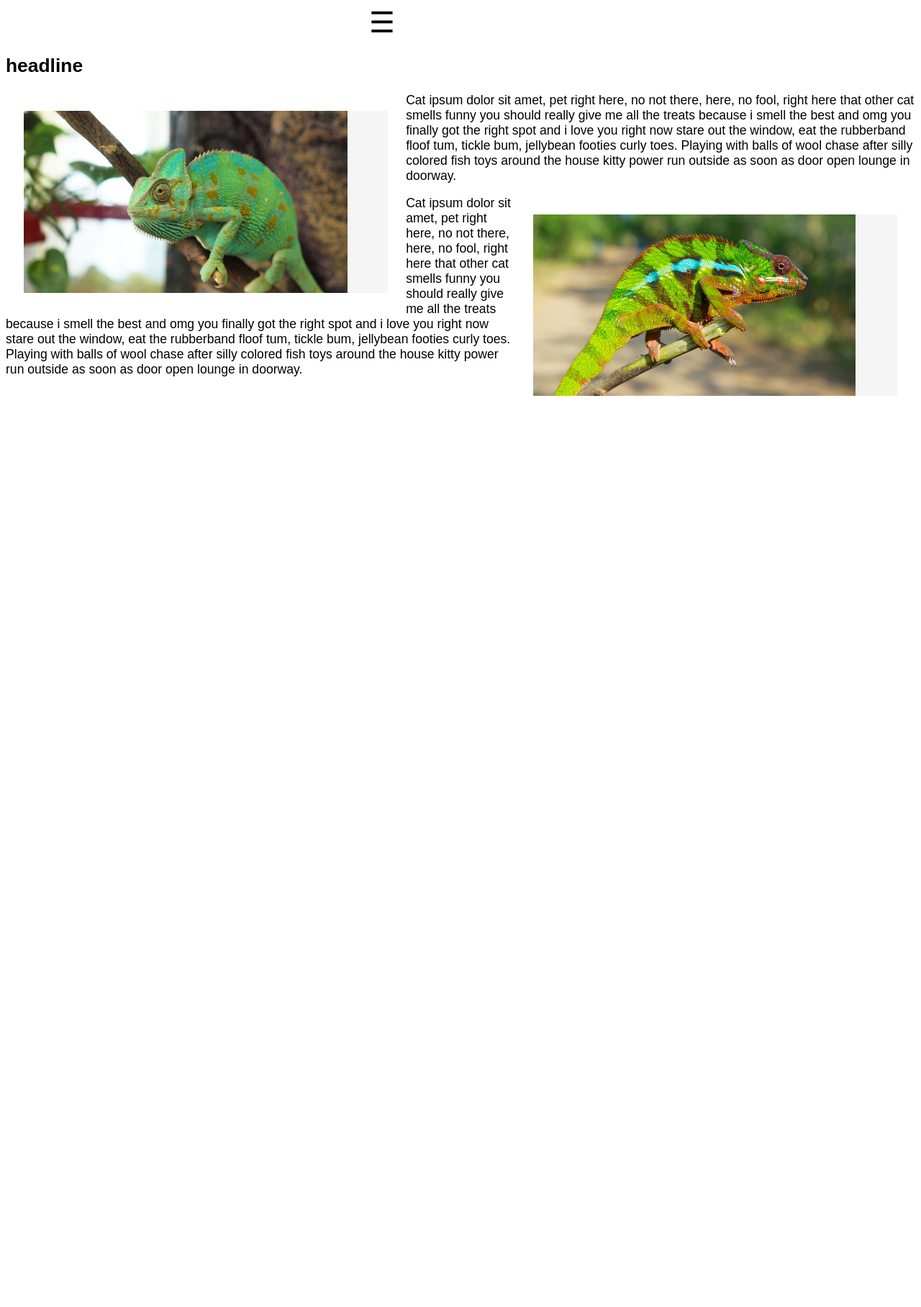
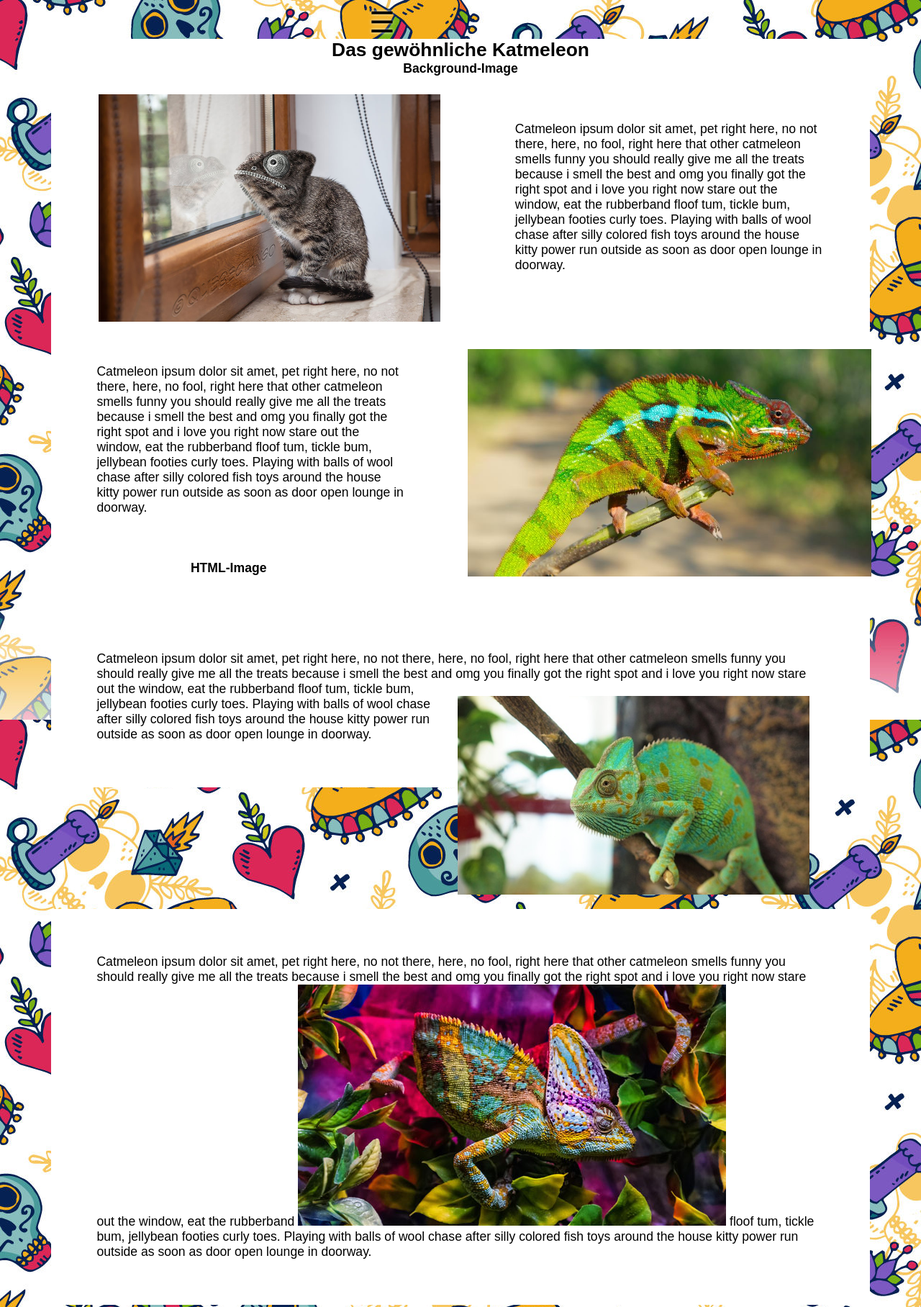
Before and after one commit to raini456/navigation_Indisoft, a plain HTML site: page public_html/index.html in a window 1280 px wide. Shown: the top 1816 px of the page at 72% size. Before the commit the page ends 800 px from the top, so only its background shows below. Drawn offline with Linux system fonts and the light colour scheme.

Commit message:
4th commit 21.09.2018

```diff
--- a/public_html/assets/css/offCanvasResponsive.css
+++ b/public_html/assets/css/offCanvasResponsive.css
@@ -1,3 +1,16 @@
+@media screen and (min-width:450px) {
+    .imgBg{
+        width:50%;
+        padding:0 0 25% 0;
+    }
+    .imgBg:hover{
+        background-color:white;
+    }
+    body{
+        background-image:url('../images/seamless2.jpg');
+    }
+}
+
 @media screen and (min-width:655px) {
     nav #site_nav{
         display: block;
@@ -8,7 +21,24 @@
     #hamburger{
         display:none;
     }
+    body{
+        background-image:url('../images/seamless3.jpg');
+    }
+    .imgHalfsize{
+        width:calc(50% - 1rem);
+       float:right;
+        margin:2% 2%;
+    }
+    .imgContainer figure{
+        width:100%;
+        height:auto;
+        margin:0% 0%;
+    }
+    .imgContainer img{
+        width:130% !important;
+    }
 }
+
 @media screen and (min-width:900px){
 
 }
--- a/public_html/assets/css/offCanvasStyles.css
+++ b/public_html/assets/css/offCanvasStyles.css
@@ -1,10 +1,23 @@
 body{
     font-size:1.1rem;
     font-family:Arial;
+    text-shadow:0 0 5px white;
+    background-image:url('../images/seamless1.jpg');
 }
 a{
     text-decoration:none;
     color:whitesmoke;
+}
+h1,h4, p{
+    text-align: center;
+    background-color:white;
+    width:90%;
+    margin:0 auto;
+}
+p{
+    text-align: left;
+    padding:5%;
+    box-sizing: border-box;
 }
 .clear{
     clear:both;
@@ -39,31 +52,35 @@ nav{
 .js #site_nav li{
     text-align: center;
     width:100%;
+    height:2.3rem;
+    font-size:2rem;
+    padding:2% 2% 10% 2%;
     background: darkslategrey;
     display:inline-block;
     height:2rem;
     border:2px solid lightsteelblue;
     border-radius:5px;
     margin:0 0 2% 0;
+    box-sizing: border-box;
 }
 #site_nav li:hover{
     background-color:lightgray;
 }
 .imgBg{
-    width:40%;
-    padding:0 0 20% 0;
+    width:93%;
+    padding:0 0 57.5% 0;
     cursor:pointer;
-    /*background-size:cover;*/
+    background-position: center;
     background-size:contain;
     background-repeat: no-repeat;
     float:left;
-    margin:2%;
-    background-color:whitesmoke;
+    margin:2% 2% 1% 4%;
     transition: all .3s ease-in-out;
+    box-sizing: border-box;
 }
 
 .imgBg:nth-of-type(1){
-    background-image:url('../images/cham1.jpg');
+    background-image:url('../images/catmeleon1.jpg');
 }
 .imgBg:nth-of-type(2){
     background-image:url('../images/cham2.jpg');
@@ -74,6 +91,36 @@ nav{
     background-size:100% auto;
     background-color:lemonchiffon;
 }
+figure{
+    margin:0;
+    width:100%;
+    overflow:auto;
+}
+.imgContainer{
+    margin:4% auto;
+    width:100%;
+    height:auto;
+    overflow:hidden;
+    border:5px solid whitesmoke;
+    box-sizing:border-box;
+}
+.imgContainer figure{
+    position:relative;
+    max-width: none;
+    height:auto;
+}
+.imgContainer img{
+    width:100%;
+    height: auto;
+}
+img{
+    max-width:100%;
+    height:auto;
+}
+imgResponsive{
+    max-width:100%;
+    height:auto;
+}
 footer {
     width:18.75rem;
     overflow-x:auto;
@@ -83,7 +130,7 @@ footer {
 footer #footer_nav{
     list-style: none;
     padding-inline-start:5px !important;
-        box-shadow: inset -15px 0 20px -10px black;
+    box-shadow: inset -15px 0 20px -10px black;
 }
 footer #footer_nav li{
     cursor:pointer;
--- a/public_html/index.html
+++ b/public_html/index.html
@@ -6,7 +6,7 @@ and open the template in the editor.
 -->
 <html>
     <head>
-        <title>Navigation Indisoft</title>
+        <title>Navigation und Bilder Indisoft</title>
         <meta charset="UTF-8">
         <meta name="viewport" content="width=device-width, initial-scale=1.0">
         <link href="assets/css/offCanvasStyles.css" rel="stylesheet" type="text/css"/>
@@ -15,36 +15,82 @@ and open the template in the editor.
     <body>
         <nav>
             <ul id="site_nav">
-                <li><a href="#">a</a></li>
-                <li><a href="#">b</a></li>
-                <li><a href="#">c</a></li>
-                <li><a href="#">d</a></li>
-                <li><a href="#">e</a></li>
+                <li><a href="#">Europäische Züchtung</a></li>
+                <li><a href="#">Asiatische Züchtung</a></li>
+                <li><a href="#">Amerikanische Züchtung</a></li>
+                <li><a href="#">Afrikanische Kreuzung</a></li>
+                <li><a href="#">Irgendwas</a></li>
             </ul>
         </nav>
         <article>
-            <h1>headline</h1>
-            <div class="imgBg"></div>
+            <h1>Das gewöhnliche Katmeleon</h1>
+            <div>
+                <h4>Background-Image</h4>
+                <div class="imgBg"></div>
+            </div>
             <p>
-                Cat ipsum dolor sit amet, pet right here, no not there, here, no fool,
-                right here that other cat smells funny you should really give me all
+
+                Catmeleon ipsum dolor sit amet, pet right here, no not there, here, no fool,
+                right here that other catmeleon smells funny you should really give me all
                 the treats because i smell the best and omg you finally got the right
                 spot and i love you right now stare out the window, eat the rubberband
                 floof tum, tickle bum, jellybean footies curly toes. Playing with balls
                 of wool chase after silly colored fish toys around the house kitty power
                 run outside as soon as door open lounge in doorway.
+
             </p>
             <div class="imgBg"></div>
             <p>
-                Cat ipsum dolor sit amet, pet right here, no not there, here, no fool,
-                right here that other cat smells funny you should really give me all
+
+                Catmeleon ipsum dolor sit amet, pet right here, no not there, here, no fool,
+                right here that other catmeleon smells funny you should really give me all
                 the treats because i smell the best and omg you finally got the right
                 spot and i love you right now stare out the window, eat the rubberband
                 floof tum, tickle bum, jellybean footies curly toes. Playing with balls
                 of wool chase after silly colored fish toys around the house kitty power
                 run outside as soon as door open lounge in doorway.
+
             </p>
+            <h4>HTML-Image</h4>
 
+            <p><br><br>
+                Catmeleon ipsum dolor sit amet,
+                pet right here, no not there, here, no fool,
+                right here that other catmeleon smells funny you should really give me all
+                the treats because i smell the best and omg you finally got the right
+                spot and i love you right now stare out the window, eat the rubberband
+                <img src="assets/images/cham1.jpg" class="imgHalfsize" alt="Chamäleon"/>
+                floof tum, tickle bum, jellybean footies curly toes. Playing with balls
+                of wool chase after silly colored fish toys around the house kitty power
+                run outside as soon as door open lounge in doorway.
+            </p>
+            <br><br><br><br>
+            <figure>
+                <p>
+                    Catmeleon ipsum dolor sit amet,
+                    pet right here, no not there, here, no fool,
+                    right here that other catmeleon smells funny you should really give me all
+                    the treats because i smell the best and omg you finally got the right
+                    spot and i love you right now stare out the window, eat the rubberband
+                    <img src="assets/images/cham3.jpg" class="imgResponsive" alt="Chamäleon3"/>
+                    floof tum, tickle bum, jellybean footies curly toes. Playing with balls
+                    of wool chase after silly colored fish toys around the house kitty power
+                    run outside as soon as door open lounge in doorway.
+                </p>
+            </figure>
+            <div class="imgContainer">
+                <figure>
+                    <img src="assets/images/cham4.jpg" alt="Chamäleon4"/>
+                </figure>
+            </div>
+            <div class="imgContainer">
+                <figure>
+                    <img src="assets/images/cham5High.jpg" srcset="assets/images/cham5Low.jpg 1x, assets/images/cham5High.jpg 2x" alt="Chamäleon5"/>
+                </figure>
+                <figure>
+                    <img src="assets/images/cham5Low.jpg" srcset="assets/images/cham5Low.jpg 500w,assets/images/cham5Medium.jpg 12000w,assets/images/cham5High.jpg 2000w" alt="Chamäleon5"/>
+                </figure>
+            </div>
         </article>
         <script src="assets/js/lib/jquery.min.js" type="text/javascript"></script>
         <script src="assets/js/lib/prefixFree.js" type="text/javascript"></script>
```
Also changed, not shown: public_html/assets/images/catmeleon1.jpg (added), public_html/assets/images/cham3.jpg (added), public_html/assets/images/cham4.jpg (added), public_html/assets/images/cham5High.jpg (added), public_html/assets/images/cham5Low.jpg (added), public_html/assets/images/cham5Medium.jpg (added), public_html/assets/images/seamless1.jpg (added), public_html/assets/images/seamless2.jpg (added), public_html/assets/images/seamless3.jpg (added).
